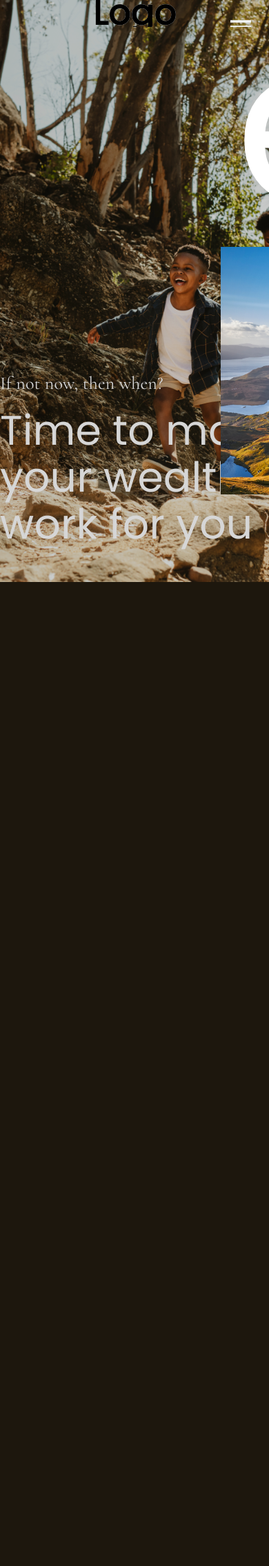
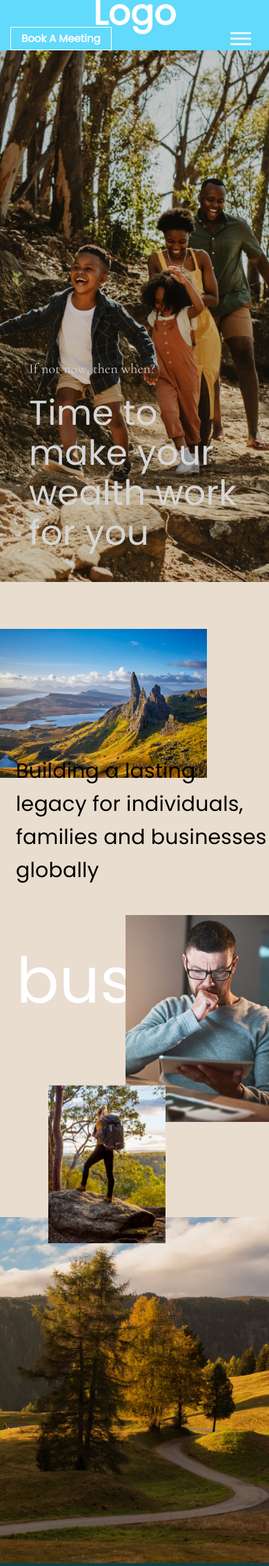
Before and after one commit to shalaka308/horizontal-scroll, a PHP site: page / in a window 390 px wide. Shown: the top 2271 px of the page at 69% size. Before the commit the page ends 844 px from the top, so only its background shows below. Run offline with PHP 8.4, Linux system fonts and the light colour scheme; some libraries are stand-ins or nearby versions.

Commit message:
desktop in progress

```diff
--- a/js/minified/theme_script.min.js
+++ b/js/minified/theme_script.min.js
@@ -1 +1 @@
-$(document).ready(function(){const e=document.querySelector(".hamburger"),t=document.querySelector(".nav-links"),n=document.querySelectorAll(".nav-links li");e.addEventListener("click",()=>{t.classList.toggle("open"),n.forEach(e=>{e.classList.toggle("fade")}),e.classList.toggle("toggle")});let o=gsap.utils.toArray(".panel");gsap.to(o,{xPercent:-100*(o.length-1),ease:"none",scrollTrigger:{trigger:".front-page",pin:!0,scrub:1,snap:1/(o.length-1),end:()=>"+="+document.querySelector(".front-page").offsetWidth}}),$(document).ready(function(){$("header").midnight()})});
+$(document).ready(function(){const e=document.querySelector(".hamburger"),t=document.querySelector(".nav-links"),n=document.querySelectorAll(".nav-links li");if(e.addEventListener("click",()=>{t.classList.toggle("open"),n.forEach(e=>{e.classList.toggle("fade")}),e.classList.toggle("toggle")}),window.matchMedia("(min-width: 990px)").matches){let e=gsap.utils.toArray(".panel");gsap.to(e,{xPercent:-100*(e.length-1),ease:"none",scrollTrigger:{trigger:".front-page",pin:!0,scrub:1,snap:1/(e.length-1),end:()=>"+="+document.querySelector(".front-page").offsetWidth}}),$(document).ready(function(){$("header").midnight()})}});
--- a/layout/header.php
+++ b/layout/header.php
@@ -39,9 +39,14 @@
                             <li><a href="#">Contact</a></li>
                             <li><a href="#">About</a></li>
                             <li><a href="#">Careers</a></li>
-                            <li><button class="btn btn-tran" href="#">Book A meeting</button></li>
+                            <div class="desktop-only">
+                                <li><button class="btn btn-tran" href="#">Book A meeting</button></li>
+                            </div>
                         </ul>
                     </nav>
+                    <div class="mobile-only">
+                        <li><button class="btn btn-tran" href="#">Book A meeting</button></li>
+                    </div>
                 </div>
 
             </div>
--- a/sass/_helpers.scss
+++ b/sass/_helpers.scss
@@ -160,7 +160,7 @@
     }
 }
 
-.tablet-only {
+.mobile-only {
     display: none;
 
     @include bp(tablet-sm) {
@@ -180,4 +180,8 @@
     position: relative;
     box-sizing: border-box;
     padding: 0;
+
+    @include bp(tablet-sm) {
+        display: block;
+    }
 }
--- a/sass/components/_typography.scss
+++ b/sass/components/_typography.scss
@@ -32,6 +32,9 @@ html {
 body {
   overscroll-behavior: none;
   height: 100vh;
+  @include bp(tablet-sm) {
+    height: 100%;
+  }
 }
 .front-page {
   overscroll-behavior: none;
@@ -39,6 +42,10 @@ body {
   height: 100%;
   display: flex;
   flex-wrap: nowrap;
+  @include bp(tablet-sm) {
+    width: 100%;
+    display: block;
+  }
 }
 
 body {
--- a/sass/layout/_header.scss
+++ b/sass/layout/_header.scss
@@ -10,6 +10,8 @@ header {
     @include bp(tablet-sm) {
         position: fixed;
         z-index: 3;
+        // height: 177px;
+        background: #61dafb;
     }
 
     /*Styling logo*/
--- a/sass/template-files/_section-1.scss
+++ b/sass/template-files/_section-1.scss
@@ -9,17 +9,30 @@
     .hero-content {
         position: absolute;
         color: #fff;
-        bottom: 50px;
+        // bottom: 50px;
         width: 493px;
         height: auto;
         text-align: left;
         p {
             font-family: "Cormorant", serif;
             @include font-rem(26px, 37px);
+            @include bp(tablet-sm) {
+                @include font-rem(20px, 38px);
+            }
         }
         h2 {
             font-family: "Poppins", sans-serif;
             @include font-rem(60px, 68px);
+            @include bp(tablet-sm) {
+                @include font-rem(50px, 58px);
+            }
+        }
+
+        @include bp(tablet-sm) {
+            width: 100%;
+            position: absolute;
+            padding: 42px;
+            bottom: 0;
         }
     }
 
@@ -32,4 +45,12 @@
         top: 0;
         position: absolute;
     }
+
+    @include bp(tablet-sm) {
+        background-size: cover;
+        height: 100vh;
+        background-position: center;
+        position: relative;
+        background-position: 68% 0;
+    }
 }
--- a/sass/template-files/_section-2.scss
+++ b/sass/template-files/_section-2.scss
@@ -1,5 +1,5 @@
 .section-2 {
-    position: relative;
+    // position: relative;
     .sect2-left-wrap {
         background-color: color(tt_base);
         position: relative;
@@ -8,7 +8,7 @@
 
         .section2-content {
             position: relative;
-            padding: 139px 0;
+            padding: 75px 0;
             left: 20%;
 
             @include bp(tablet-sm) {
@@ -18,17 +18,39 @@
                 text-align: left;
                 font-weight: 300;
                 @include font-rem(28px, 32px);
+                @include bp(tablet-sm) {
+                    @include font-rem(30px, 48px);
+                }
+            }
+            @include bp(tablet-sm) {
+                padding: 250px 0;
+                left: 23px;
+                z-index: 99;
+                position: absolute;
+                z-index: 99;
             }
         }
 
         .sect2-center-img {
             position: absolute;
-            left: 42%;
+            left: 50%;
             bottom: 0;
-            z-index: 1;
+            z-index: 3;
 
             img {
                 width: 250px;
+                @include bp(tablet-sm) {
+                    width: 208px;
+                }
+            }
+
+            @include bp(tablet-sm) {
+                position: absolute;
+                right: 0;
+                bottom: 15%;
+                z-index: 1;
+                padding-top: 0;
+                left: auto;
             }
         }
         .sect2-left-img {
@@ -36,20 +58,45 @@
             width: 500px;
             height: 500px;
             position: absolute;
-            position: absolute;
             left: -70px;
             top: 72%;
             transform: translate(0%, -50%);
+            @include bp(tablet-sm) {
+                width: 300px;
+                height: 200px;
+                left: 0;
+                top: 0;
+                transform: none;
+                padding-top: 68px;
+                position: absolute;
+            }
         }
         .sect2-right-img {
             position: absolute;
             right: 20px;
-            top: 50%;
+            top: 10%;
             transform: translate(0%, -50%);
             z-index: 3;
             img {
                 width: 170px;
             }
+
+            @include bp(tablet-sm) {
+                position: absolute;
+                left: 70px;
+                bottom: -38px;
+                transform: none;
+                z-index: 3;
+                top: auto;
+                right: auto;
+                /* margin-top: 100px; */
+                height: auto;
+            }
+        }
+
+        @include bp(tablet-sm) {
+            width: 100%;
+            height: 921px;
         }
     }
     .sect2-right-wrap {
@@ -57,15 +104,33 @@
         height: 100vh;
         img {
             height: 100vh;
+            @include bp(tablet-sm) {
+                height: 100%;
+            }
+        }
+        @include bp(tablet-sm) {
+            width: 100%;
+            height: 100%;
+            position: relative;
         }
     }
 
     .bg-text {
-        @include font-rem(323px, 340px);
+        @include font-rem(236px, 240px);
         width: 100%;
         position: absolute;
         z-index: 1;
         left: -60px;
         bottom: 155px;
+        @include bp(tablet-sm) {
+            @include font-rem(92px, 76px);
+            width: 100%;
+            position: absolute;
+            z-index: 1;
+            left: 202px;
+            top: 55%;
+            transform: translate(-50%, -50%);
+            z-index: 0;
+        }
     }
 }
--- a/sass/template-files/_section-3.scss
+++ b/sass/template-files/_section-3.scss
@@ -17,7 +17,10 @@
 
             li {
                 padding: 0 20px;
-                @include font-rem(16px, 19px);
+                @include font-rem(14px, 14px);
+                @include bp(tablet-sm) {
+                    padding: 0 5px;
+                }
             }
         }
     }
@@ -30,16 +33,29 @@
 
             &.head-top {
                 text-align: right;
+                @include bp(tablet-sm) {
+                    text-align: center;
+                    padding-top: 90px;
+                }
             }
             &.head-bottom {
                 text-align: left;
                 position: relative;
                 left: -20px;
+                @include bp(tablet-sm) {
+                    text-align: center;
+                    left: 0;
+                }
             }
+            @include bp(tablet-sm) {
+                @include font-rem(77px, 83px);
+            }
+        }
+        @include bp(tablet-sm) {
         }
     }
 
-    .section2-image {
+    .section3-image {
         position: absolute;
         transform: translate(-50%, -50%);
         left: 50%;
@@ -48,6 +64,22 @@
             width: auto;
             height: 350px;
             transform: rotate(7.42deg);
+            @include bp(tablet-sm) {
+                height: auto;
+            }
+        }
+        @include bp(tablet-sm) {
+            top: auto;
+            bottom: 212px;
         }
     }
+
+    .bottom-text {
+        display: flex;
+        align-items: center;
+        justify-content: center;
+    }
+    @include bp(tablet-sm) {
+        padding: 70px 15px;
+    }
 }
--- a/template-files/section-1.php
+++ b/template-files/section-1.php
@@ -1,10 +1,12 @@
 <section data-midnight="default" class="panel section-1" id="section-1">
     <div class="container">
         <div class="row">
-            <div class="hero-content">
-                <p> If not now, then when?
-                </p>
-                <h2>Time to make your wealth work for you</h2>
+            <div class="">
+                <div class="hero-content">
+                    <p> If not now, then when?
+                    </p>
+                    <h2>Time to make your wealth work for you</h2>
+                </div>
             </div>
         </div>
     </div>
--- a/template-files/section-2.php
+++ b/template-files/section-2.php
@@ -2,7 +2,7 @@
     <div class="sect2-left-wrap">
         <div class="container">
             <div class="row">
-                <div class="col-md-4 offset-md-4">
+                <div class="col-lg-4 offset-md-4  col-sm-12">
                     <div class="section2-content">
                         <h3>Building a lasting legacy
                             for individuals, families and businesses globally</h3>
@@ -14,7 +14,8 @@
                     <img src="images/banner2-left.png">
                 </div>
                 <div class="sect2-center-img">
-                    <img src="images/banner2-center.png">
+                    <img class="desktop-only" src="images/banner2-center.png">
+                    <img class="mobile-only" src="images/banner2-center-m.png">
                 </div>
                 <div class="sect2-right-img">
                     <img src="images/banner2-right.png">
--- a/template-files/section-3.php
+++ b/template-files/section-3.php
@@ -20,8 +20,12 @@
 
                 </div>
             </div>
-            <div class="section2-image">
+            <div class="section3-image">
                 <img src="images/banner3.png">
+            </div>
+            <div class="bottom-text">
+                <p class="round-btn"> Make Enquiry</p>
+                <h3> Diversifying for a more secure future</h3>
             </div>
         </div>
     </div>
```
Also changed, not shown: js/theme_script.js (+8 -2 lines), css/theme-styles.min.css, images/banner2-center-m.png (added), images/iStock-637211652 2.png (deleted), images/right-img.png, 1 other file.
